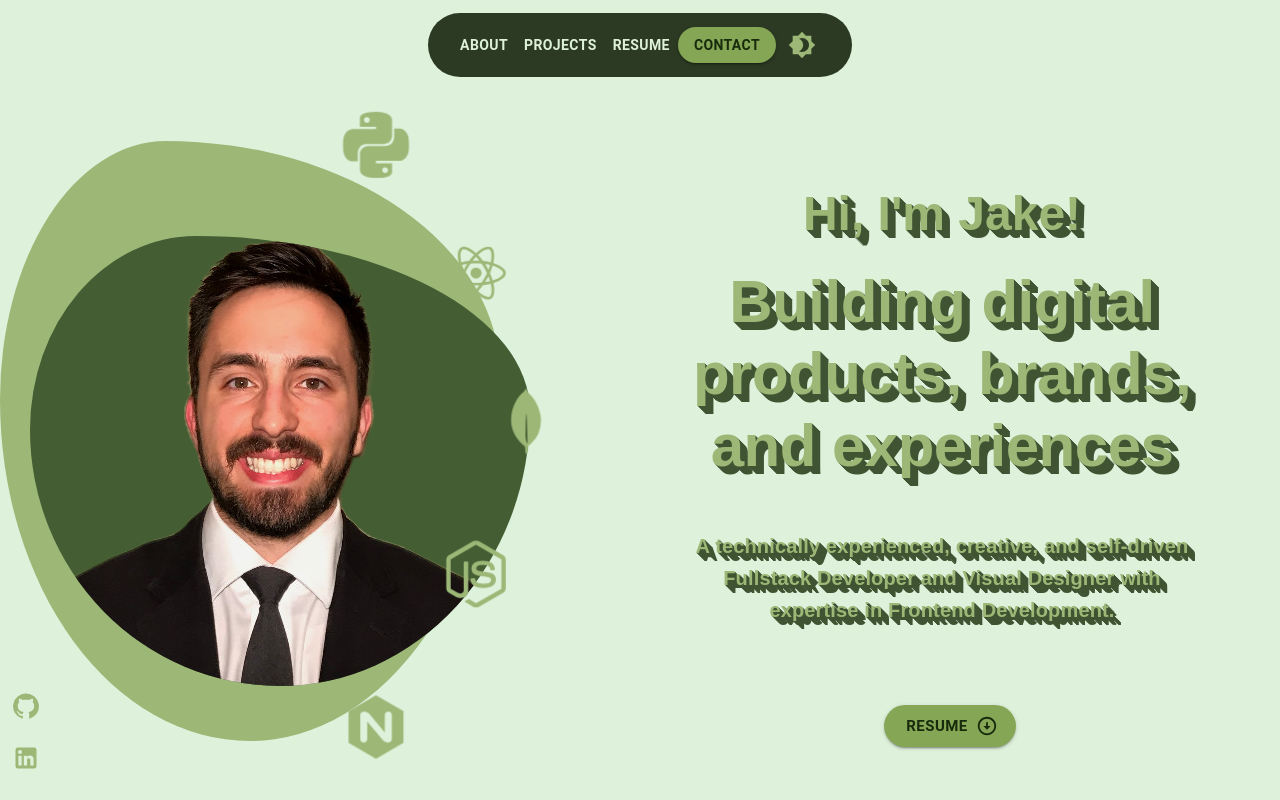
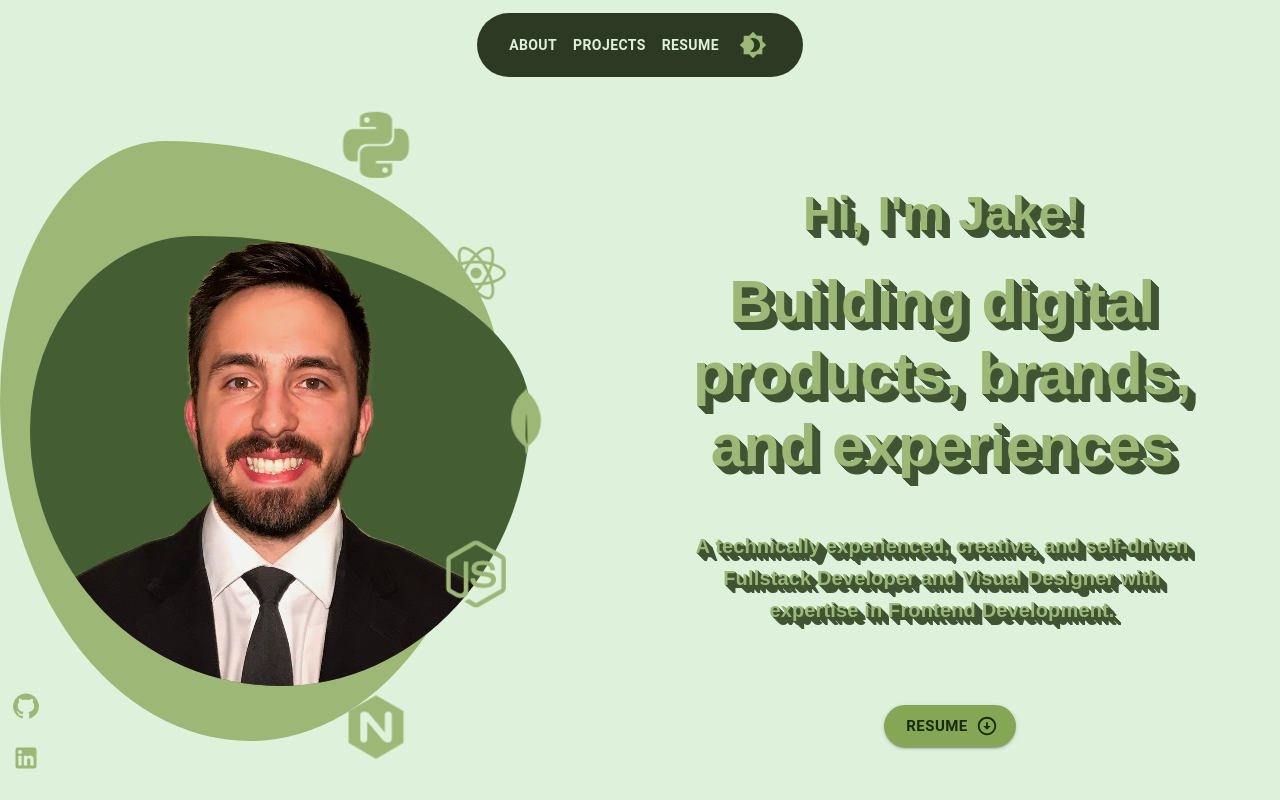
Before and after one commit to JakeSchroder/portfolio-jake, a React (Create React App) app: page / in a window 1280 px wide. Shown: the top 800 px of the page. Built offline with nearby package versions, Linux system fonts and the light colour scheme.

Commit message:
Update Header.js

```diff
--- a/src/containers/Header.js
+++ b/src/containers/Header.js
@@ -49,7 +49,6 @@ export default function Header({ colorMode, setColorMode, theme }) {
             <b>Resume</b>
           </Link>
         </Button>
-        <MessageFormComponent />
         <IconButton
           aria-label="Toggle light mode"
           size="large"
```
